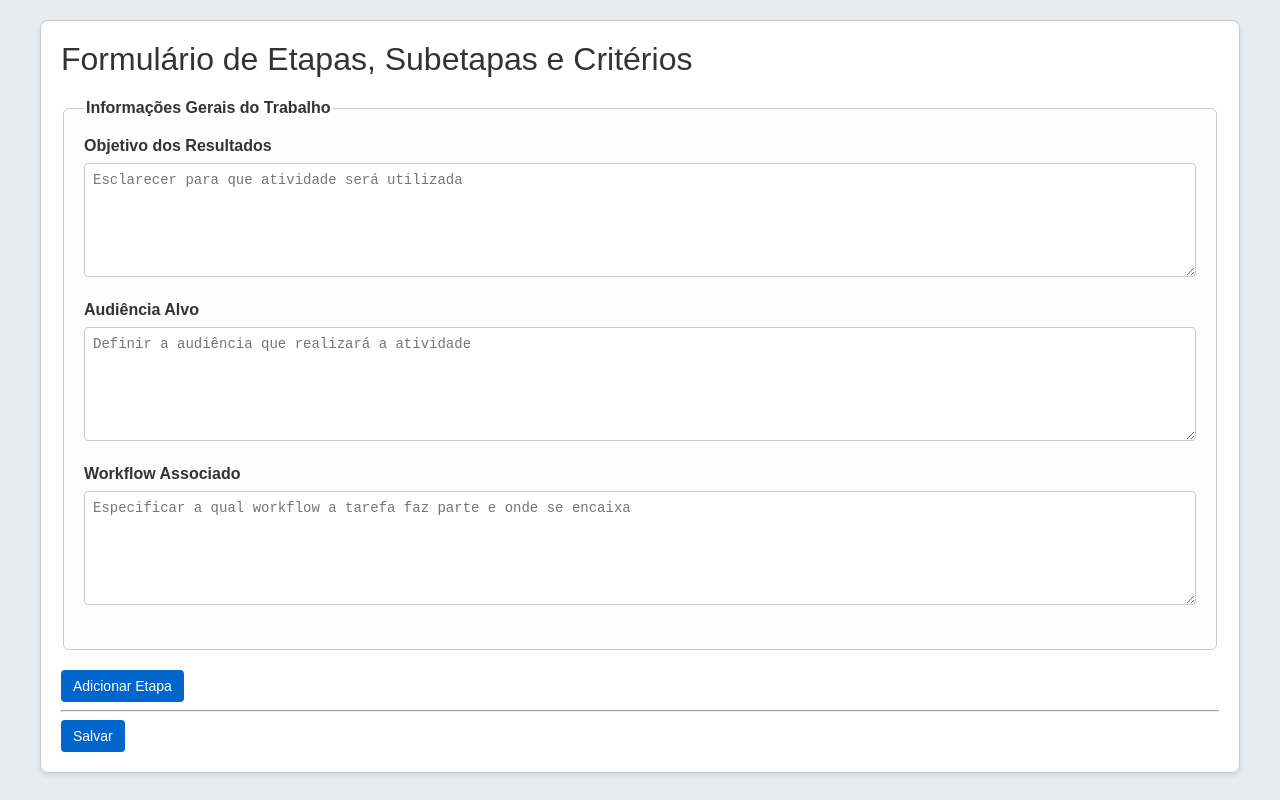
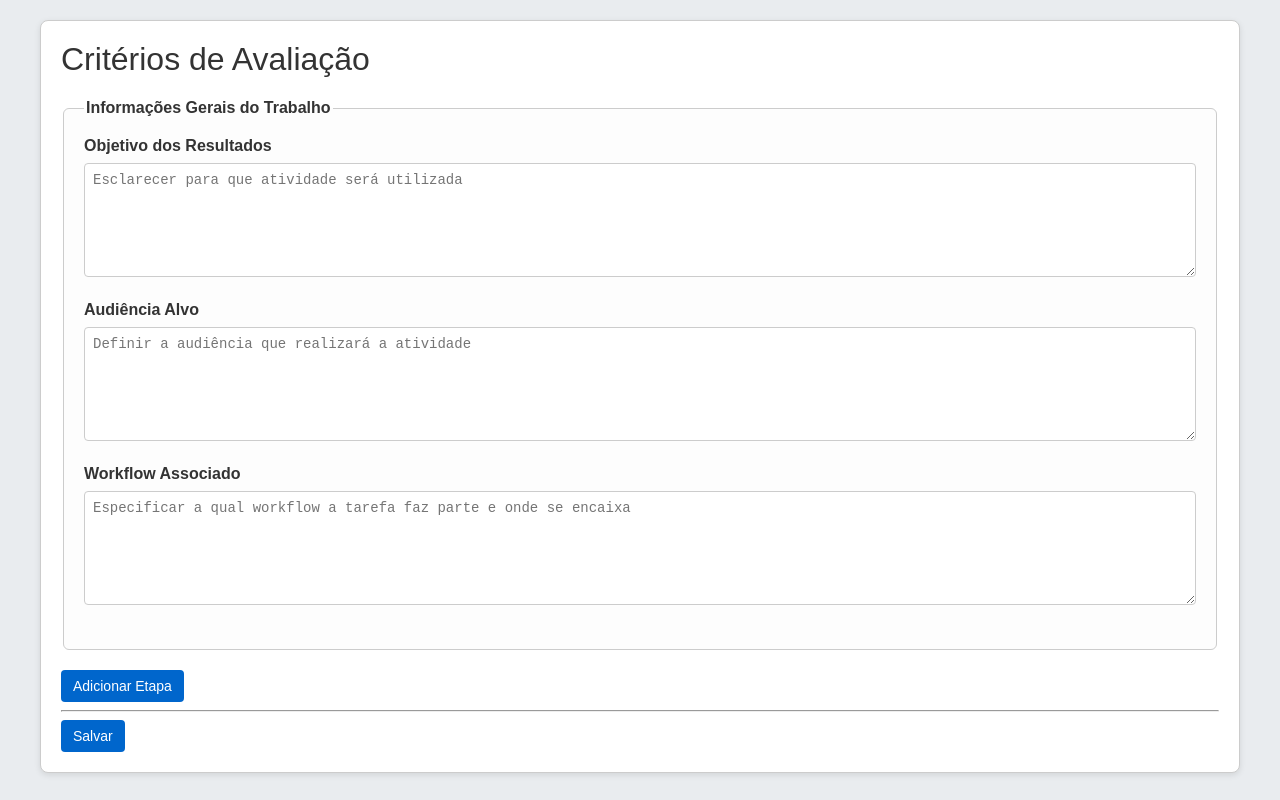
Before and after one commit to vcortesALGE/vcortesalge.github.io, a plain HTML site: page index.html in a window 1280 px wide. Drawn offline with Linux system fonts and the light colour scheme.

Commit message:
Update index.html

```diff
--- a/index.html
+++ b/index.html
@@ -267,7 +267,7 @@
 
 <body>
     <div class="container">
-        <h1>Formulário de Etapas, Subetapas e Critérios</h1>
+        <h1>Critérios de Avaliação</h1>
         <form action="#" method="POST">
             <fieldset>
                 <legend>Informações Gerais do Trabalho</legend>
```
